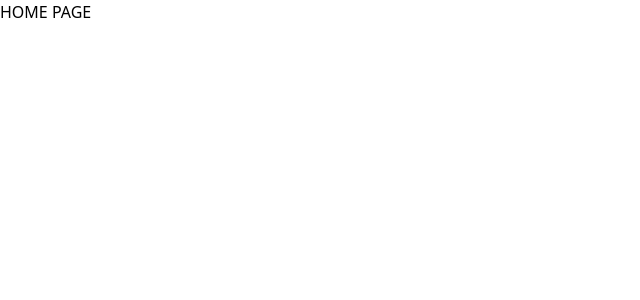
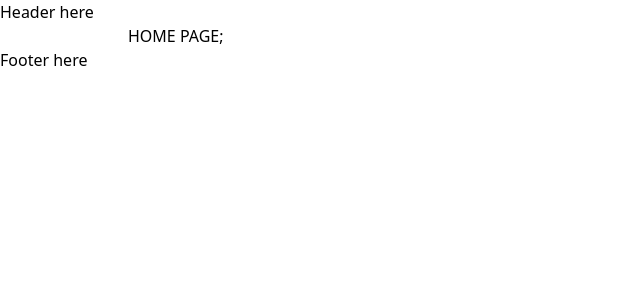
Before and after one commit to truong-victor/intern-todo-app, a React (Vite) app: page / in a window 1280 px wide. Shown: the top 300 px of the page, without its empty margins (0-640 px from the left). Built offline with nearby package versions, Linux system fonts and the light colour scheme.

Commit message:
update file name

```diff
--- a/src/pages/Shop/home/index.jsx
+++ b/src/pages/Shop/home/index.jsx
@@ -1,5 +1,11 @@
+import ShopLayout from "../../../@core/layout/ShopLayout";
+
 const Home = (props) => {
-  return <>HOME PAGE</>;
+  return (
+    <ShopLayout>
+      <>HOME PAGE</>;
+    </ShopLayout>
+  );
 };
 
 export default Home;
```
Also changed, not shown: src/@core/layout/AdminLayout/components/Footer.jsx (renamed from src/@core/layout/AdminLayout/components/Footer.js), src/@core/layout/AdminLayout/components/Header.jsx (renamed from src/@core/layout/AdminLayout/components/Header.js), src/@core/layout/AdminLayout/components/NavBar.jsx (renamed from src/@core/layout/AdminLayout/components/NavBar.js), src/@core/layout/AdminLayout/index.jsx (renamed from src/@core/layout/AdminLayout/index.js), src/@core/layout/ShopLayout/components/Footer.jsx (renamed from src/@core/layout/ShopLayout/components/Footer.js), src/@core/layout/ShopLayout/components/Header.jsx (renamed from src/@core/layout/ShopLayout/components/Header.js), src/@core/layout/ShopLayout/index.jsx (renamed from src/@core/layout/ShopLayout/index.js).
